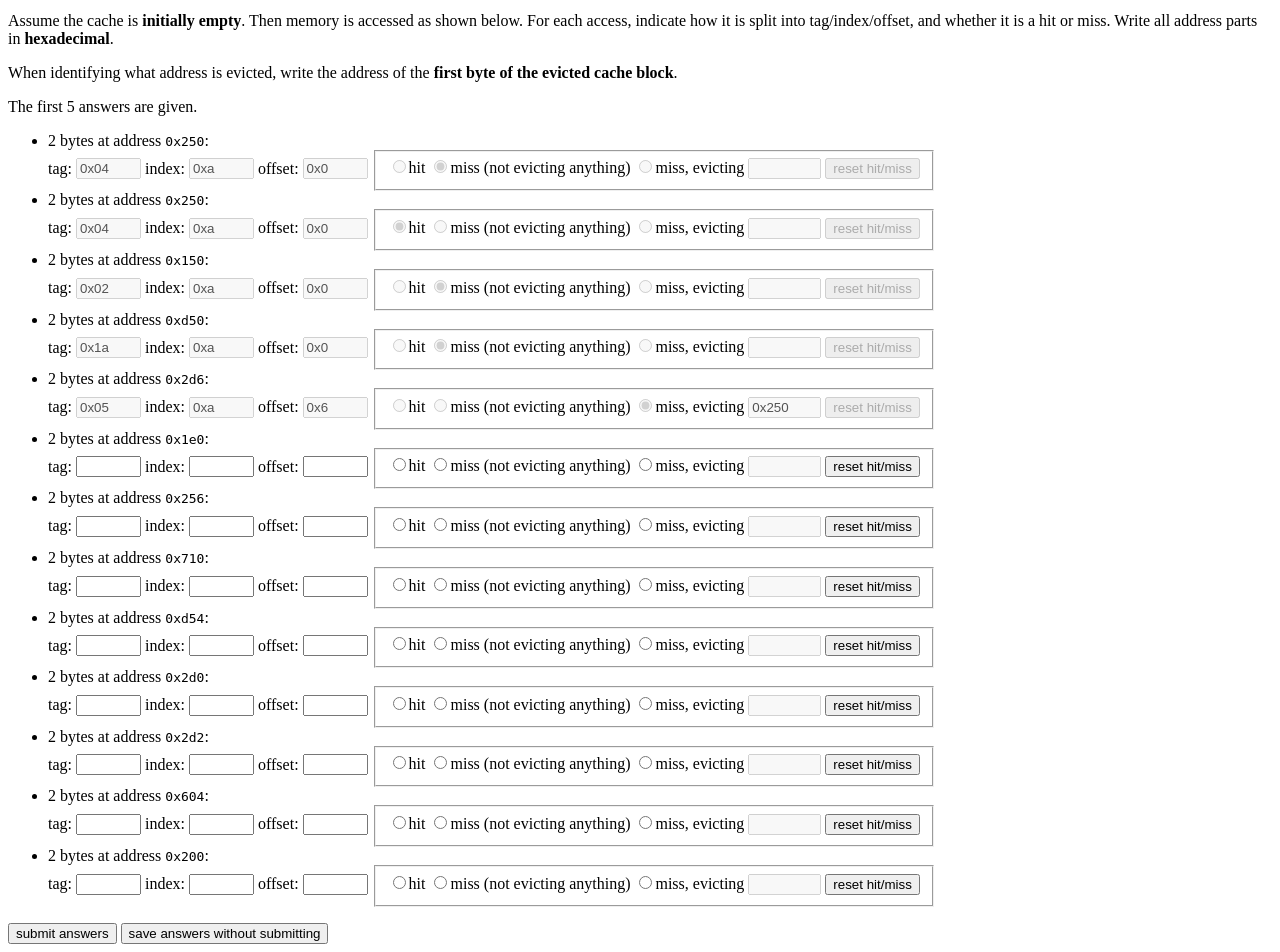
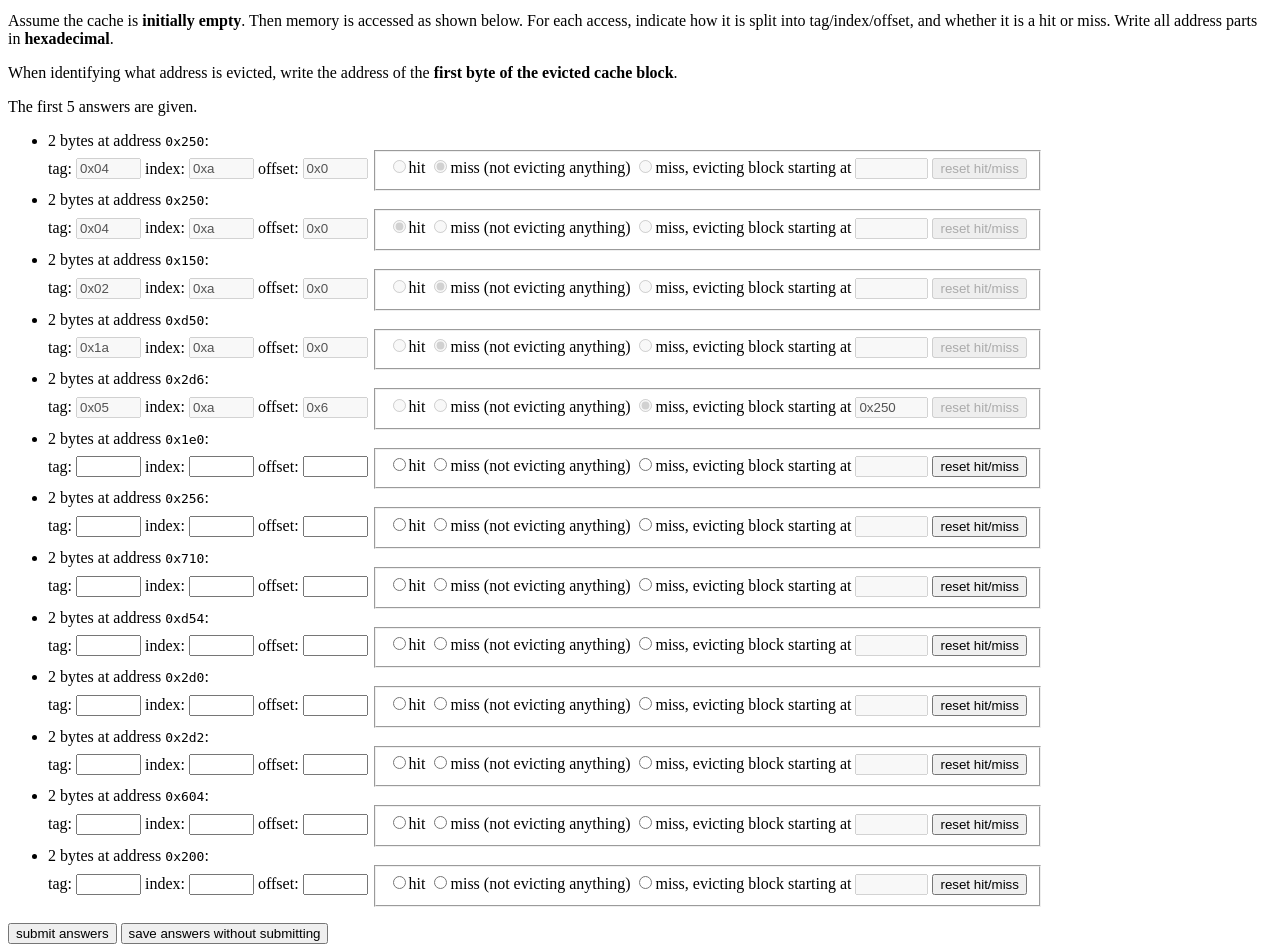
Before and after one commit to charlesreiss/cachelab, a Django app: page /pattern-question in a window 1280 px wide. Shown: the part 312-1264 px from the top of the page. Run offline with Django 3.2, Linux system fonts and the light colour scheme; the visitor is signed in with stand-in values (Sample User, id 1); data comes from the database, SQL or seed files in the repository; data that the repository does not hold is empty.

Commit message:
evicting -> evicting block starting at

```diff
--- a/cachelab/templates/exercises/pattern_question.html
+++ b/cachelab/templates/exercises/pattern_question.html
@@ -179,7 +179,7 @@ The first {{ give_first }} answers are given.
                     ><label for="access_hit_{{ forloop.counter0 }}_ismiss_evict">miss, </label>
                     <!-- miss/evict address -->
                     <label for="access_evicted_{{ forloop.counter0 }}"
-                        {% if show_invalid and old_answer.evicted.invalid %} class="missing" {% endif %}>evicting</label>
+                        {% if show_invalid and old_answer.evicted.invalid %} class="missing" {% endif %}>evicting block starting at</label>
                     <input type="text" id ="access_evicted_{{ forloop.counter0 }}" name="access_evicted_{{ forloop.counter0 }}"
                         {% if old_answer.evicted.value != None %} value="{{ old_answer.evicted.string }}" {% endif %}
                         {% if show_correct or is_given or old_answer.evicted.value == None %} disabled {% endif %}
--- a/cachelab/views.py
+++ b/cachelab/views.py
@@ -343,6 +343,7 @@ def parameter_question_detail(request, question_id):
     })
     return HttpResponse(render(request, 'exercises/parameter_question.html', context))
 
+
 @login_required
 @require_http_methods(["POST"])
 def parameter_answer(request, question_id):
```
